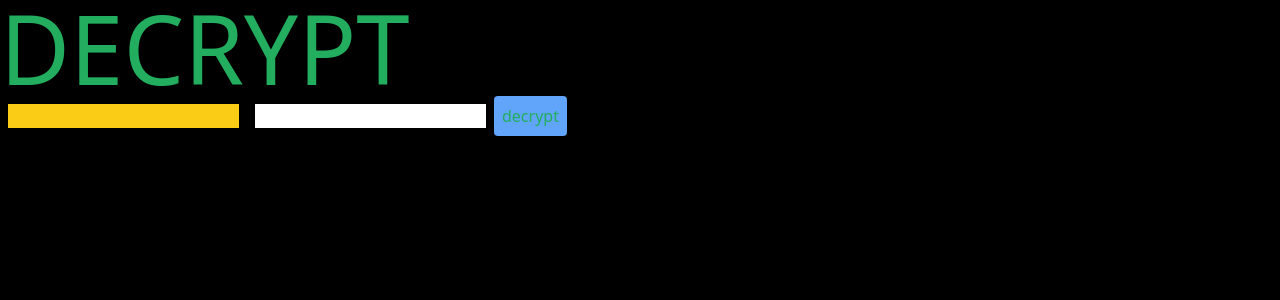
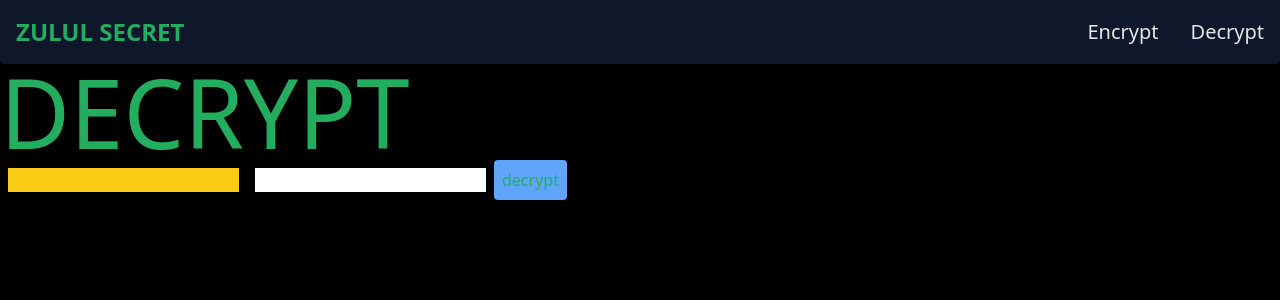
Before and after one commit to MichaelJuannn/symetric-encryption, a Next.js app: page /decrypt in a window 1280 px wide. Shown: the top 300 px of the page. Built offline with nearby package versions, Linux system fonts and the light colour scheme.

Commit message:
add decrypt function and navbar

```diff
--- /dev/null
+++ b/src/components/navbar.tsx
@@ -0,0 +1,30 @@
+import Link from 'next/link';
+
+export default function Navbar() {
+	return (
+		<header className='flex flex-wrap sm:justify-start rounded-b sm:flex-nowrap z-50 w-full bg-slate-900 text-sm py-4'>
+			<nav
+				className='max-w-[85rem] w-full mx-auto px-4 sm:flex items-center justify-between'
+				aria-label='Global'
+			>
+				<Link className='flex-none text-2xl font-bold' href='/about'>
+					ZULUL SECRET
+				</Link>
+				<div className='flex flex-row items-center gap-8 mt-5 sm:justify-end sm:mt-0 sm:pl-5'>
+					<Link
+						className='font-medium text-xl text-gray-200 hover:text-white'
+						href='/'
+					>
+						Encrypt
+					</Link>
+					<Link
+						className='font-medium text-xl text-gray-200 hover:text-white'
+						href='/decrypt'
+					>
+						Decrypt
+					</Link>
+				</div>
+			</nav>
+		</header>
+	);
+}
--- a/src/pages/decrypt.tsx
+++ b/src/pages/decrypt.tsx
@@ -1,5 +1,6 @@
-import { createDecipheriv, randomBytes } from 'crypto';
-import { useEffect, useState } from 'react';
+import { createDecipheriv } from 'crypto';
+import { useState } from 'react';
+import Navbar from '@/components/navbar';
 
 export default function Decrypt() {
 	const iv = [1, 2, 3, 4, 5, 6, 7, 8, 9, 10, 11, 12, 13, 14, 15, 16];
@@ -11,14 +12,19 @@ export default function Decrypt() {
 
 	function decrypt() {
 		//@ts-ignore
-		const decipher = createDecipheriv('aes256', buff32, iv);
-		const decrypted =
-			decipher.update(input, 'hex', 'utf-8') + decipher.final('utf-8');
-		setResult(decrypted);
+		const decipher = createDecipheriv('aes256', key, iv);
+		try {
+			const decrypted =
+				decipher.update(input, 'hex', 'utf8') + decipher.final('utf8');
+			setResult(decrypted);
+		} catch (error) {
+			console.log(error);
+		}
 	}
 
 	return (
 		<>
+			<Navbar />
 			<h1 className='text-8xl'>DECRYPT</h1>
 			<input
 				type='text'
--- a/src/pages/index.tsx
+++ b/src/pages/index.tsx
@@ -1,5 +1,7 @@
-import { createCipheriv, randomBytes } from 'crypto';
+import { createCipheriv, randomBytes, createDecipheriv } from 'crypto';
+import Link from 'next/link';
 import { useEffect, useState } from 'react';
+import Navbar from '@/components/navbar';
 export default function Home() {
 	const iv = [1, 2, 3, 4, 5, 6, 7, 8, 9, 10, 11, 12, 13, 14, 15, 16];
 	const [message, setMessage] = useState('');
@@ -13,12 +15,12 @@ export default function Home() {
 		//@ts-ignore
 		const cipher = createCipheriv('aes256', key, iv);
 		const encrypted =
-			cipher.update(message, 'utf-8', 'hex') + cipher.final('hex');
+			cipher.update(message, 'utf8', 'hex') + cipher.final('hex');
 		setCipher(encrypted);
 	}
-
 	return (
 		<>
+			<Navbar />
 			<div className=''>
 				<div>
 					<p className='text-6xl md:text-8xl text-center mb-5'>
@@ -58,8 +60,9 @@ export default function Home() {
 					>
 						ENCRYPT
 					</button>
+					<div>
 						<button
-						className='py-2 px-4 m-3 rounded border border-gray-200 font-semibold hover:text-white hover:bg-green-700 hover:border-green-700 focus:outline-none active:ring-2 active:ring-green-700 active:ring-offset-2 transition-all text-sm'
+							className='py-2 px-4 m-3 w-48 rounded border border-gray-200 font-semibold hover:text-white hover:bg-green-700 hover:border-green-700 focus:outline-none active:ring-2 active:ring-green-700 active:ring-offset-2 transition-all text-sm'
 							onClick={() => {
 								navigator.clipboard.writeText(key ?? ' I Love U <3');
 								setShowCopy(true);
@@ -68,7 +71,7 @@ export default function Home() {
 							COPY KEY TO CLIPBOARD 🔑
 						</button>
 						<button
-						className='py-2 px-4 m-3 rounded border border-gray-200 font-semibold hover:text-white hover:bg-green-700 hover:border-green-700 focus:outline-none active:ring-2 active:ring-green-700 active:ring-offset-2 transition-all text-sm'
+							className='py-2 px-4 m-3 w-48 rounded border border-gray-200 font-semibold hover:text-white hover:bg-green-700 hover:border-green-700 focus:outline-none active:ring-2 active:ring-green-700 active:ring-offset-2 transition-all text-sm'
 							onClick={() => {
 								navigator.clipboard.writeText(cipher ?? 'I Love U <3');
 								setShowCopy(true);
@@ -76,6 +79,8 @@ export default function Home() {
 						>
 							COPY CIPHER TO CLIPBOARD 📋
 						</button>
+					</div>
+
 					<div className='flex'>{showCopy && <Copy />}</div>
 				</div>
 			</div>
```
Lines whose indentation alone changed are shown as unchanged.
